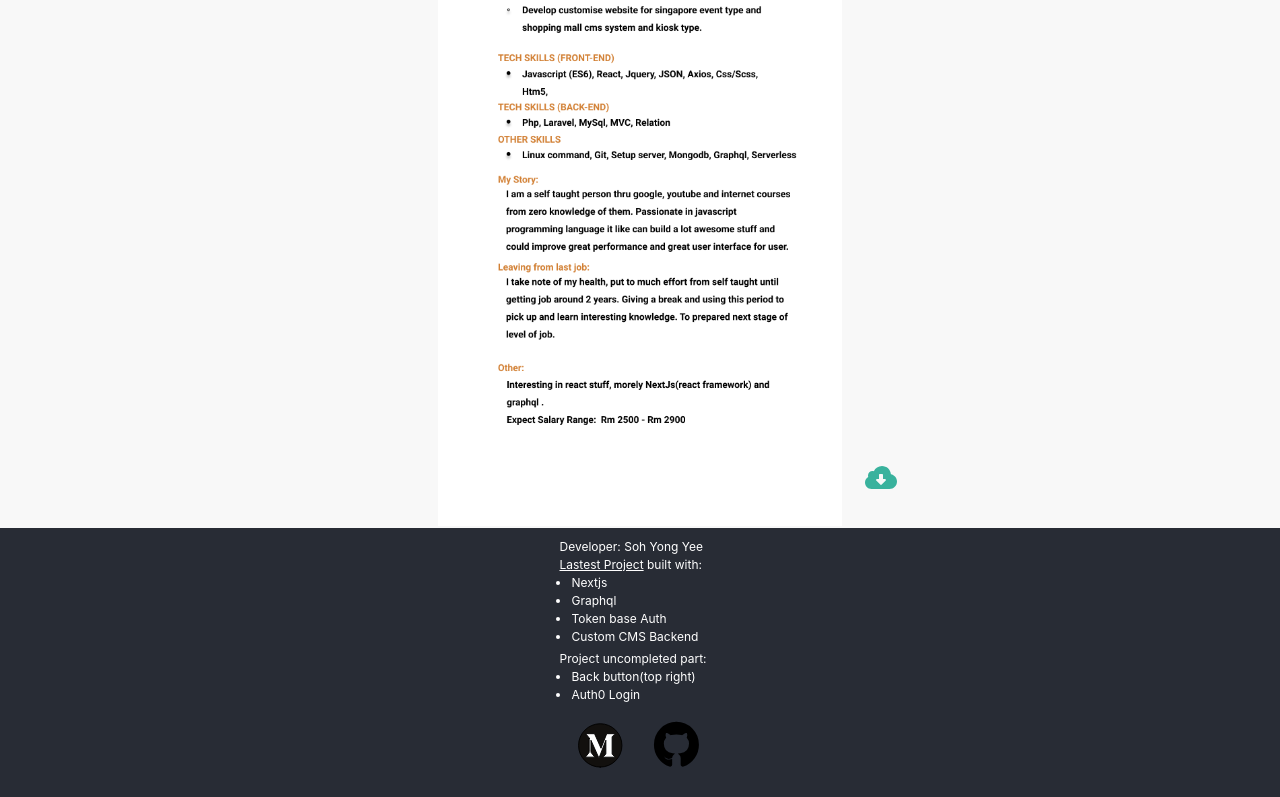
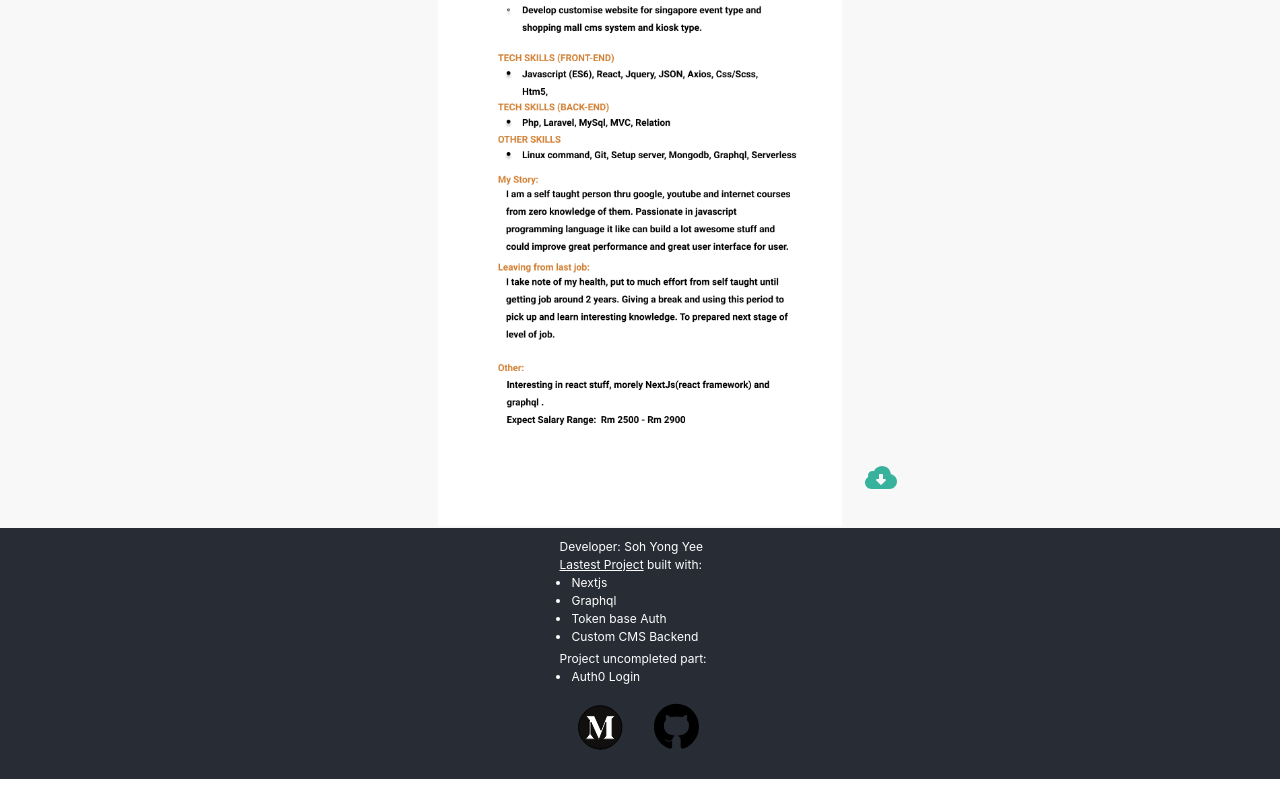
Before and after one commit to wilkersoh/resume, a Next.js app: page / in a window 1280 px wide. Shown: the part 500-1297 px from the top of the page. Built offline with nearby package versions, Linux system fonts and the light colour scheme.

Commit message:
update footer content

```diff
--- a/pages/index.js
+++ b/pages/index.js
@@ -123,7 +123,7 @@ export default function Home() {
           <Box color='white'>Developer: Soh Yong Yee</Box>
           <Box>
             <Box d='flex' flexDir={{ sm: "column", lg: "row" }} color='white'>
-              <Text pr={{ md: 6 }}>
+              <Text pr={{ md: 5 }}>
                 <Link
                   textDecor='underline'
                   color='blue.600'
@@ -147,7 +147,6 @@ export default function Home() {
               mt={4}>
               <Text pr={{ md: 4 }}>Project uncompleted part:</Text>
               <UnorderedList>
-                <ListItem>Back button(top right)</ListItem>
                 <ListItem>Auth0 Login</ListItem>
               </UnorderedList>
             </Box>
```
